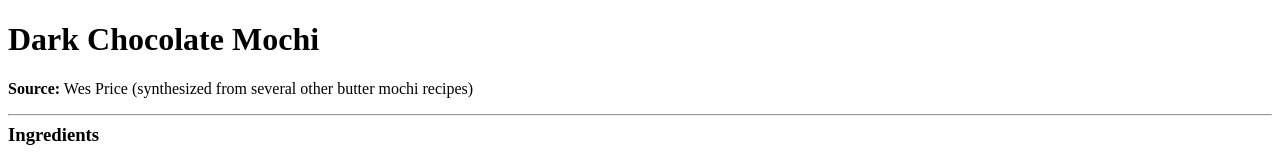
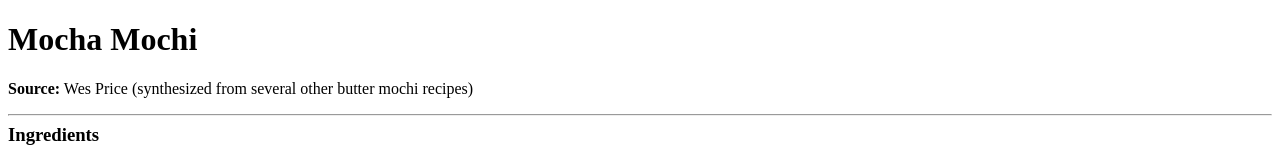
Before and after one commit to ww2/recipes, a plain HTML site: page MochaMochi.html in a window 1280 px wide. Shown: the top 160 px of the page. Drawn offline with Linux system fonts and the light colour scheme.

Commit message:
renamed DCM to MM

```diff
--- a/DarkChocolateMochi.html
+++ b/MochaMochi.html
@@ -2,12 +2,12 @@
 <html lang="en">
 <head>
   <link rel="stylesheet" href="main.css"/>
-  <title>Dark Chocolate Mochi</title>
+  <title>Mocha Mochi</title>
 </head>
 <body>
 <div class="recipe" itemscope itemtype="http://schema.org/Recipe">
   <div class="infobox">
-    <h1 itemprop="name" class="name">Dark Chocolate Mochi</h1>
+    <h1 itemprop="name" class="name">Mocha Mochi</h1>
     <p class="metadata">
       <b>Source:</b>
       <span itemprop="author">Wes Price</span>
```
Also changed, not shown: index.html (+1 -1 lines).
